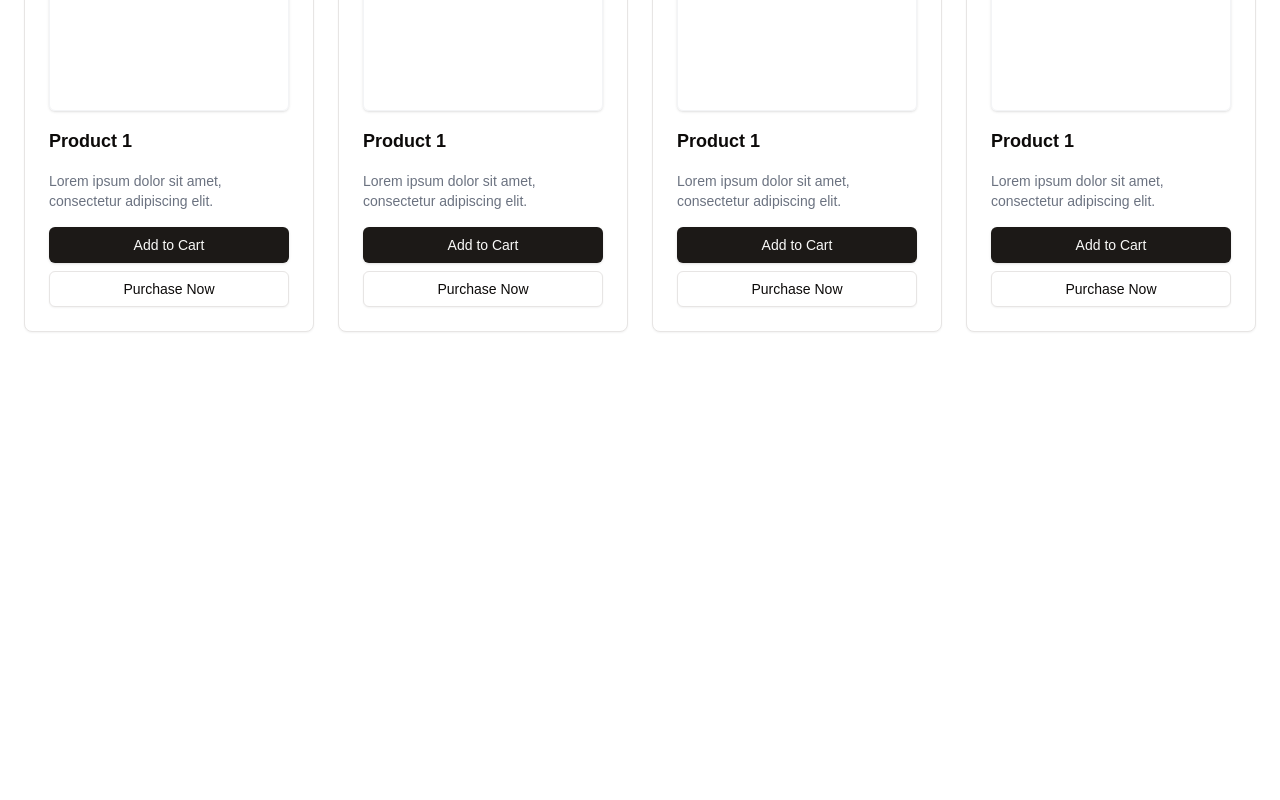
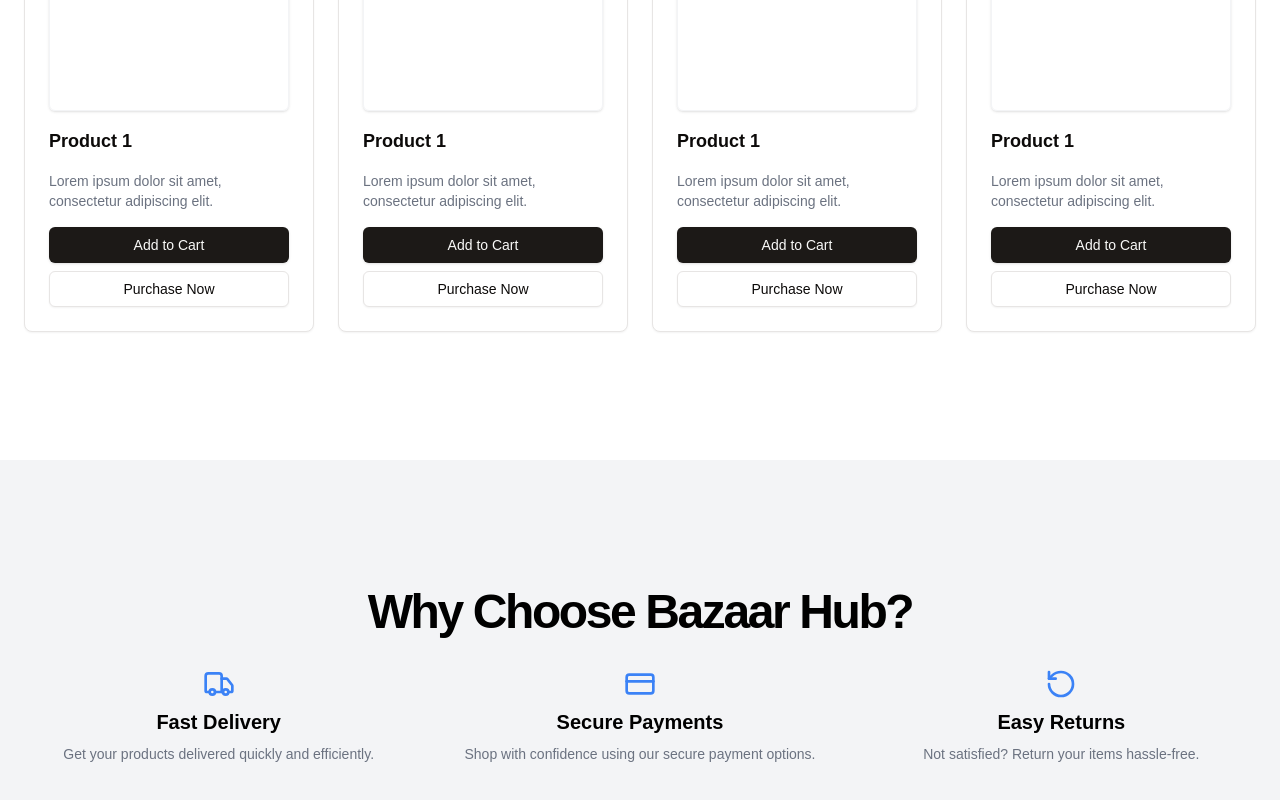
Before and after one commit to Sujal-Gaha/mern-app, a Next.js app in the folder frontend/: page / in a window 1280 px wide. Shown: the part 922-1722 px from the top of the page. Before the commit the page ends 1382 px from the top, so only its background shows below. Built offline with nearby package versions, Linux system fonts and the light colour scheme.

Commit message:
designed the banner for landing page

```diff
--- a/frontend/src/app/page.tsx
+++ b/frontend/src/app/page.tsx
@@ -1,5 +1,6 @@
 import { WelcomeComponent } from "@/components/welcome";
 import { useProductComponents } from "@/components/product-containter";
+import { Banner } from "@/components/banner";
 
 export default function Home() {
   const { ProductContainerComponent } = useProductComponents();
@@ -7,6 +8,7 @@
     <main>
       <WelcomeComponent />
       {ProductContainerComponent}
+      <Banner />
     </main>
   );
 }
--- /dev/null
+++ b/frontend/src/components/banner.tsx
@@ -0,0 +1,37 @@
+import { CreditCard, RotateCcw, Truck } from "lucide-react";
+import React from "react";
+
+export const Banner = () => {
+  return (
+    <section className="w-full py-12 md:py-24 lg:py-32 bg-gray-100 flex items-center justify-center">
+      <div className="container px-4 md:px-6">
+        <h2 className="text-3xl font-bold tracking-tighter sm:text-5xl text-center mb-8">
+          Why Choose Bazaar Hub?
+        </h2>
+        <div className="grid grid-cols-1 sm:grid-cols-2 md:grid-cols-3 gap-8">
+          <div className="flex flex-col items-center text-center space-y-2">
+            <Truck className="h-8 w-8 text-blue-500" />
+            <h3 className="text-xl font-bold">Fast Delivery</h3>
+            <p className="text-sm text-gray-500">
+              Get your products delivered quickly and efficiently.
+            </p>
+          </div>
+          <div className="flex flex-col items-center text-center space-y-2">
+            <CreditCard className="h-8 w-8 text-blue-500" />
+            <h3 className="text-xl font-bold">Secure Payments</h3>
+            <p className="text-sm text-gray-500">
+              Shop with confidence using our secure payment options.
+            </p>
+          </div>
+          <div className="flex flex-col items-center text-center space-y-2">
+            <RotateCcw className="h-8 w-8 text-blue-500" />
+            <h3 className="text-xl font-bold">Easy Returns</h3>
+            <p className="text-sm text-gray-500">
+              Not satisfied? Return your items hassle-free.
+            </p>
+          </div>
+        </div>
+      </div>
+    </section>
+  );
+};
```
